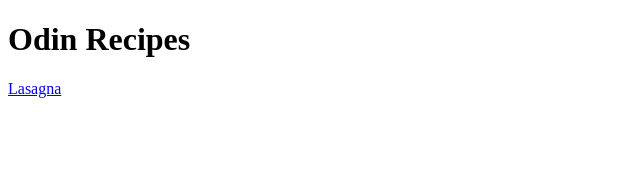
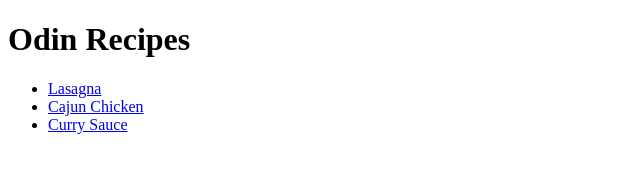
Before and after one commit to marefpceo/odin-recipes, a plain HTML site: page index.html in a window 1280 px wide. Shown: the whole page, without its empty margins (0-640 px from the left). Drawn offline with Linux system fonts and the light colour scheme.

Commit message:
Updated page with links to new recipes
The pages cajun-chicken.html and curry-sauce.html were linked to the
main page of the site.

Access to all recipe pages from the main page is now functional.

```diff
--- a/index.html
+++ b/index.html
@@ -7,7 +7,13 @@
 
 <body>
     <h1>Odin Recipes</h1>
-    <a href="recipes/lasagna.html">Lasagna</a>
+
+    <ul>
+        <li><a href="recipes/lasagna.html">Lasagna</a></li>
+        <li><a href="recipes/cajun-chicken.html">Cajun Chicken</a></li>
+        <li><a href="recipes/curry-sauce.html">Curry Sauce</a></li>
+    </ul>
+
 </body>
 
 </html>
```
